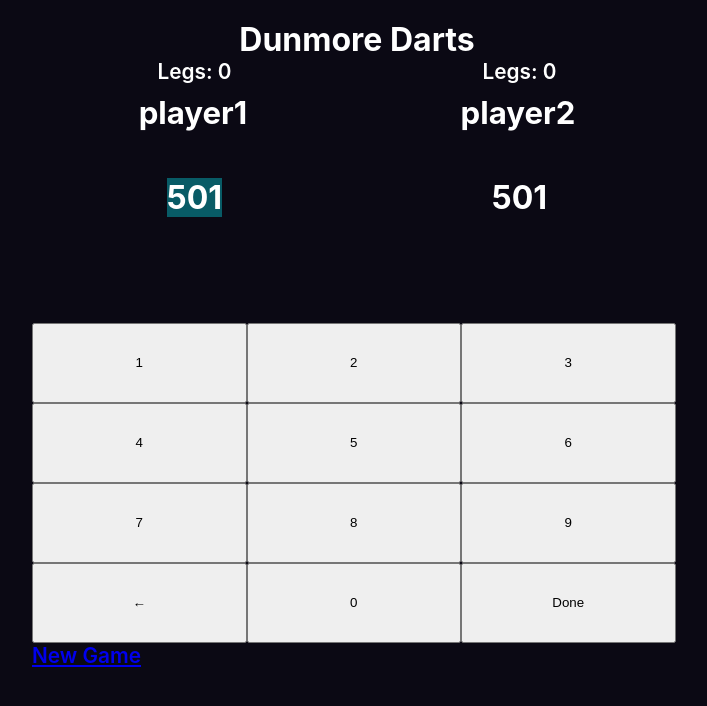
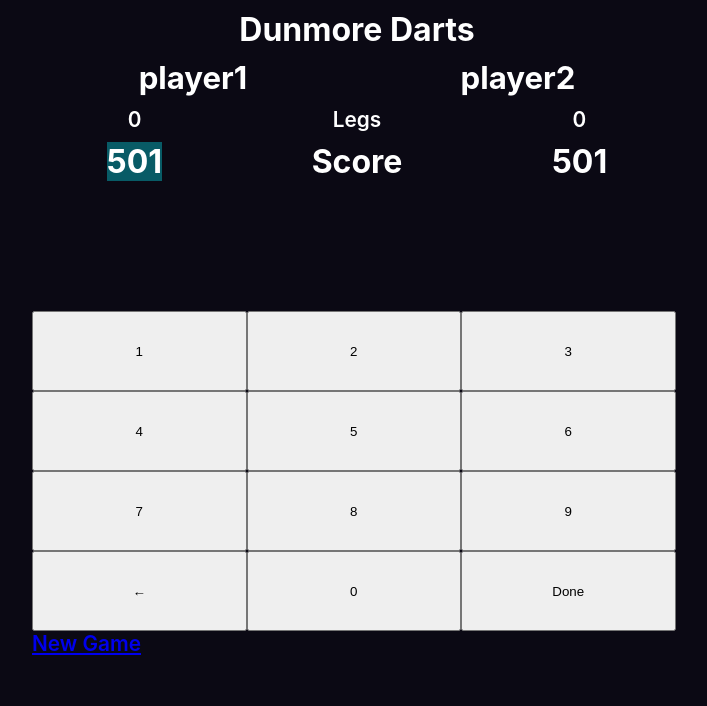
Before and after one commit to barrytrearty/DartsCalculator, a React (Create React App) app: page /game in a window 1280 px wide. Shown: the top 706 px of the page, without its empty margins (283-990 px from the left). Built offline with nearby package versions, Linux system fonts and the light colour scheme.

Commit message:
Fixing spacing and layout

```diff
--- a/src/App.css
+++ b/src/App.css
@@ -13,22 +13,21 @@ button {
   height: 10vh;
 }
 
-.scores {
+.spacing {
   display: flex;
   justify-content: space-around;
 }
 
 h1 {
   text-align: center;
-  margin: auto;
-  margin-top: 20px;
+  margin-top: 10px;
   margin-bottom: 0px;
   font-size: 2rem;
 }
 
 h2 {
   text-align: center;
-  margin-top: 10px;
+  margin: 10px;
 }
 
 @media (min-width: 650px) {
@@ -42,13 +41,19 @@ h2 {
   justify-content: space-around;
 }
 
-/* .sides-game {
-  flex-direction: row-reverse;
-} */
+.legs {
+  display: flex;
+  justify-content: space-around;
+}
+
+.legs span {
+  padding-left: 20px;
+  padding-right: 20px;
+}
 
 .player-row {
   display: flex;
-  justify-content: space-around;
+  /* justify-content: space-around; */
 }
 
 .checkbox-row {
@@ -62,8 +67,8 @@ h2 {
 }
 
 #throw-section {
-  height: 20px;
-  padding-bottom: 20px;
+  height: 40px;
+  margin-bottom: 20px;
 }
 
 #doubles-row {
--- a/src/pages/Game.jsx
+++ b/src/pages/Game.jsx
@@ -23,16 +23,6 @@ const Game = () => {
 
   const [currentThrow, setCurrentThrow] = useState("");
 
-  const writeScore = (value) => {
-    if (currentThrow === "") {
-      setCurrentThrow(value);
-      console.log(currentThrow);
-    } else {
-      setCurrentThrow(`${currentThrow}` + value);
-      console.log(currentThrow);
-    }
-  };
-
   const player1Ref = useRef();
   const player2Ref = useRef();
 
@@ -52,6 +42,16 @@ const Game = () => {
   const invalidSign = useRef();
   const gameOverSign = useRef();
   const bustSign = useRef();
+
+  const writeScore = (value) => {
+    if (currentThrow === "") {
+      setCurrentThrow(value);
+      console.log(currentThrow);
+    } else {
+      setCurrentThrow(`${currentThrow}` + value);
+      console.log(currentThrow);
+    }
+  };
 
   const deleteDigit = () => {
     if (currentThrow === "-" || currentThrow === "") {
@@ -126,6 +126,18 @@ const Game = () => {
     setCurrentThrow("");
   };
 
+  const applyBustSign = (playerScore) => {
+    if (
+      (Number(currentThrow) > playerScore && Number(currentThrow) < 181) ||
+      Number(currentThrow) === playerScore - 1
+    ) {
+      bustSign.current.style.display = "block";
+      toggleButtonsDisability(true);
+    } else {
+      bustSign.current.style.display = "none";
+    }
+  };
+
   const nextLeg = () => {
     gameOverSign.current.style.display = "none";
     setPlayer1Score(Number(score));
@@ -133,10 +145,14 @@ const Game = () => {
     // playerLegsFunc(playerLegs + 1);
     buttonDel.current.disabled = false;
     toggleButtonsDisability(false);
+    buttonNext.current.style.display = "none";
     buttonDon.current.style.display = "block";
-    buttonNext.current.style.display = "none";
     switchPlayer();
   };
+
+  useEffect(() => {
+    buttonNext.current.style.display = "none";
+  }, []);
 
   useEffect(() => {
     if (currentThrow.length > 2) {
@@ -158,93 +174,31 @@ const Game = () => {
     }
   }, [currentThrow]);
 
-  // useEffect(() => {
-  //   if (
-  //     (Number(currentThrow) > player1Score && Number(currentThrow) < 181) ||
-  //     (Number(currentThrow) > player2Score && Number(currentThrow) < 181)
-  //     // ||
-  //     // Number(currentThrow) === player1Score - 1 ||
-  //     // Number(currentThrow) === player2Score - 1
-  //   ) {
-  //     bustSign.current.style.display = "block";
-  //     toggleButtonsDisability(true);
-  //   } else {
-  //     bustSign.current.style.display = "none";
-  //   }
-  // }, [currentThrow]);
-
-  const applyBustSign = (playerScore) => {
-    if (
-      (Number(currentThrow) > playerScore && Number(currentThrow) < 181) ||
-      Number(currentThrow) === playerScore - 1
-    ) {
-      bustSign.current.style.display = "block";
-      toggleButtonsDisability(true);
-    } else {
-      bustSign.current.style.display = "none";
-    }
-  };
-
   useEffect(() => {
     if (selectedPlayer) {
       applyBustSign(player1Score);
     } else if (!selectedPlayer) {
       applyBustSign(player2Score);
     }
-
-    // ||
-    // Number(currentThrow) === player1Score - 1 ||
-    // Number(currentThrow) === player2Score - 1
-
-    // } else {
-    //   bustSign.current.style.display = "none";
-    // }
   }, [currentThrow]);
-
-  // useEffect(() => {
-  //   if (selectedPlayer) {
-  //     if (Number(currentThrow) > player1Score && Number(currentThrow) < 181) {
-  //       bustSign.current.style.display = "block";
-  //       // buttonDon.current.disabled = true;
-  //       toggleButtonsDisability(true);
-  //     } else {
-  //       if (Number(currentThrow) > player2Score && Number(currentThrow) < 181) {
-  //         bustSign.current.style.display = "block";
-  //         // buttonDon.current.disabled = true;
-  //         toggleButtonsDisability(true);
-  //       }
-  //     }
-  //     // if (
-  //     //   (
-  //     //     Number(currentThrow) > player1Score &&
-  //     //     Number(currentThrow) < 181) ||
-  //     //   (!selectedPlayer &&
-  //     //     Number(currentThrow) > player2Score &&
-  //     //     Number(currentThrow) < 181)
-  //     // ) {
-  //     //   bustSign.current.style.display = "block";
-  //     //   // buttonDon.current.disabled = true;
-  //     //   toggleButtonsDisability(true);
-  //   } else {
-  //     bustSign.current.style.display = "none";
-  //   }
-  // }, [currentThrow]);
 
   return (
     <div>
-      <section className="sides">
-        <span>Legs: {player1Legs}</span>
-        <span>Legs: {player2Legs}</span>
-      </section>
-      <section className="sides">
+      <section className="spacing">
         <h2>{player1Name}</h2>
         <h2>{player2Name}</h2>
       </section>
+      <section className="spacing">
+        <span>{player1Legs}</span>
+        <span>Legs</span>
+        <span>{player2Legs}</span>
+      </section>
       <section>
-        <div className="scores">
+        <div className="spacing">
           <h1 ref={player1Ref} className="active-player-score">
             {player1Score}
           </h1>
+          <h1>Score</h1>
           <h1 ref={player2Ref}>{player2Score}</h1>
         </div>
 
@@ -302,7 +256,7 @@ const Game = () => {
           <button ref={button0} onClick={() => writeScore(0)}>
             0
           </button>
-          <button ref={buttonNext} className="hidden" onClick={nextLeg}>
+          <button ref={buttonNext} onClick={nextLeg}>
             Next Leg
           </button>
           <button ref={buttonDon} onClick={applyDone}>
```
